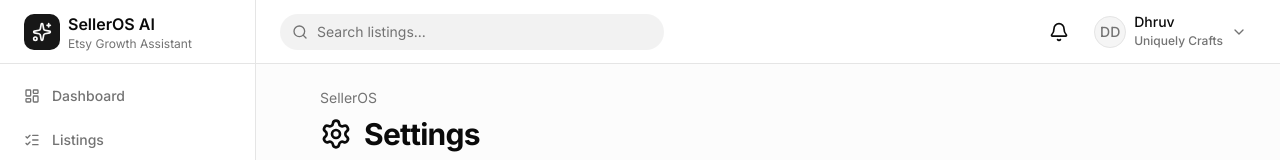
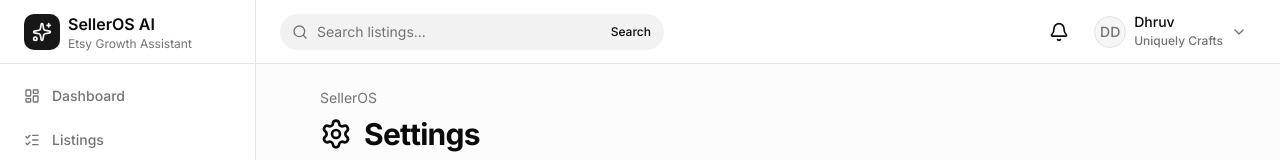
Before and after one commit to dobariyad8/selleros-ai, a Next.js app: page /settings in a window 1280 px wide. Shown: the top 160 px of the page. Built offline with nearby package versions, Linux system fonts and the light colour scheme; no server answers.

Commit message:
Add shared listing search

```diff
--- a/src/components/layout/Header.tsx
+++ b/src/components/layout/Header.tsx
@@ -1,8 +1,14 @@
+"use client";
+
+import type { FormEvent } from "react";
+import { useRouter } from "next/navigation";
 import {
   Bell,
   ChevronDown,
   Search,
 } from "lucide-react";
+
+import { useListings } from "@/hooks/useListings";
 
 import {
   Avatar,
@@ -22,19 +28,54 @@ import { Input } from "@/components/ui/input";
 import MobileSidebar from "./MobileSidebar";
 
 export default function Header() {
+  const router = useRouter();
+
+  const {
+    searchQuery,
+    setSearchQuery,
+  } = useListings();
+
+  function handleSearchSubmit(
+    event: FormEvent<HTMLFormElement>,
+  ) {
+    event.preventDefault();
+    router.push("/listings");
+  }
+
   return (
     <header className="flex h-16 min-w-0 shrink-0 items-center justify-between border-b bg-background px-3 sm:px-4 lg:px-6">
       <div className="flex min-w-0 flex-1 items-center gap-2 sm:gap-3">
         <MobileSidebar />
 
-        <div className="relative hidden min-w-0 w-full max-w-sm md:block">
-          <Search className="absolute left-3 top-1/2 size-4 -translate-y-1/2 text-muted-foreground" />
+        <form
+          onSubmit={handleSearchSubmit}
+          className="relative hidden min-w-0 w-full max-w-sm md:block"
+          role="search"
+        >
+          <Search className="pointer-events-none absolute left-3 top-1/2 size-4 -translate-y-1/2 text-muted-foreground" />
 
           <Input
+            type="search"
+            aria-label="Search Etsy listings"
             placeholder="Search listings..."
-            className="w-full pl-9"
+            value={searchQuery}
+            onChange={(event) => {
+              setSearchQuery(
+                event.target.value,
+              );
+            }}
+            className="w-full pl-9 pr-16"
           />
-        </div>
+
+          <Button
+            type="submit"
+            variant="ghost"
+            size="sm"
+            className="absolute right-1 top-1/2 h-7 -translate-y-1/2 px-2 text-xs"
+          >
+            Search
+          </Button>
+        </form>
       </div>
 
       <div className="ml-2 flex shrink-0 items-center gap-1 sm:gap-2">
@@ -93,7 +134,11 @@ export default function Header() {
               Subscription
             </DropdownMenuItem>
 
-            <DropdownMenuItem>
+            <DropdownMenuItem
+              onClick={() => {
+                router.push("/settings");
+              }}
+            >
               Settings
             </DropdownMenuItem>
 
--- a/src/components/listings/ListingsTable.tsx
+++ b/src/components/listings/ListingsTable.tsx
@@ -1,6 +1,9 @@
 "use client";
 
-import { useMemo, useState } from "react";
+import {
+  useMemo,
+  useState,
+} from "react";
 import { useRouter } from "next/navigation";
 import {
   ImageIcon,
@@ -36,23 +39,27 @@ export default function ListingsTable() {
     isLoading,
     isRefreshing,
     error,
+    searchQuery,
+    setSearchQuery,
     refreshListings,
   } = useListings();
 
   const router = useRouter();
 
-  const [search, setSearch] = useState("");
   const [statusFilter, setStatusFilter] =
     useState("all");
+
   const [sortBy, setSortBy] =
     useState("title-asc");
+
   const [currentPage, setCurrentPage] =
     useState(1);
 
   const listingsPerPage = 10;
 
   const filteredListings = useMemo(() => {
-    const query = search.trim().toLowerCase();
+    const query =
+      searchQuery.trim().toLowerCase();
 
     const filtered = listings.filter(
       (listing) => {
@@ -63,6 +70,9 @@ export default function ListingsTable() {
             .includes(query) ||
           listing.tags.some((tag) =>
             tag.toLowerCase().includes(query),
+          ) ||
+          String(listing.listingId).includes(
+            query,
           );
 
         const matchesStatus =
@@ -91,7 +101,7 @@ export default function ListingsTable() {
     });
   }, [
     listings,
-    search,
+    searchQuery,
     statusFilter,
     sortBy,
   ]);
@@ -104,25 +114,31 @@ export default function ListingsTable() {
     ),
   );
 
+  const safeCurrentPage = Math.min(
+  currentPage,
+  totalPages,
+);
+
   const paginatedListings = useMemo(() => {
-    const startIndex =
-      (currentPage - 1) * listingsPerPage;
+  const startIndex =
+  (safeCurrentPage - 1) *
+  listingsPerPage;
 
     return filteredListings.slice(
       startIndex,
       startIndex + listingsPerPage,
     );
-  }, [filteredListings, currentPage]);
+  }, [filteredListings, safeCurrentPage]);
 
   const startListing =
     filteredListings.length === 0
       ? 0
-      : (currentPage - 1) *
+      : (safeCurrentPage - 1) *
           listingsPerPage +
         1;
 
   const endListing = Math.min(
-    currentPage * listingsPerPage,
+    safeCurrentPage * listingsPerPage,
     filteredListings.length,
   );
 
@@ -221,11 +237,13 @@ export default function ListingsTable() {
             <Search className="absolute left-3 top-1/2 size-4 -translate-y-1/2 text-muted-foreground" />
 
             <input
-              type="text"
-              placeholder="Search listings..."
-              value={search}
+              type="search"
+              placeholder="Search titles, tags, or listing IDs..."
+              value={searchQuery}
               onChange={(event) => {
-                setSearch(event.target.value);
+                setSearchQuery(
+                  event.target.value,
+                );
                 setCurrentPage(1);
               }}
               className="w-full min-w-0 rounded-md border bg-background py-2 pl-10 pr-4 text-sm outline-none focus:ring-2 focus:ring-primary"
@@ -520,7 +538,7 @@ export default function ListingsTable() {
 
       <div className="flex flex-col gap-3 border-t p-4 sm:flex-row sm:items-center sm:justify-between sm:px-6">
         <p className="text-sm text-muted-foreground">
-          Page {currentPage} of {totalPages}
+          Page {safeCurrentPage} of {totalPages}
         </p>
 
         <div className="grid grid-cols-2 gap-2 sm:flex">
@@ -529,7 +547,7 @@ export default function ListingsTable() {
             variant="outline"
             size="sm"
             className="w-full sm:w-auto"
-            disabled={currentPage === 1}
+            disabled={safeCurrentPage === 1}
             onClick={() =>
               setCurrentPage((page) =>
                 Math.max(1, page - 1),
@@ -545,7 +563,7 @@ export default function ListingsTable() {
             size="sm"
             className="w-full sm:w-auto"
             disabled={
-              currentPage === totalPages ||
+              safeCurrentPage === totalPages ||
               filteredListings.length === 0
             }
             onClick={() =>
--- a/src/providers/ListingsProvider.tsx
+++ b/src/providers/ListingsProvider.tsx
@@ -6,7 +6,9 @@ import {
   useEffect,
   useMemo,
   useState,
+  type Dispatch,
   type ReactNode,
+  type SetStateAction,
 } from "react";
 
 import type {
@@ -42,6 +44,10 @@ export type ListingsContextValue = {
   isLoading: boolean;
   isRefreshing: boolean;
   error: string | null;
+  searchQuery: string;
+  setSearchQuery: Dispatch<
+    SetStateAction<string>
+  >;
   refreshListings: () => Promise<void>;
 };
 
@@ -76,6 +82,9 @@ export function ListingsProvider({
 
   const [error, setError] =
     useState<string | null>(null);
+
+  const [searchQuery, setSearchQuery] =
+    useState("");
 
   const analyzedListings =
     useMemo<AnalyzedListing[]>(
@@ -169,6 +178,8 @@ export function ListingsProvider({
         isLoading,
         isRefreshing,
         error,
+        searchQuery,
+        setSearchQuery,
         refreshListings,
       }),
       [
@@ -180,6 +191,7 @@ export function ListingsProvider({
         isLoading,
         isRefreshing,
         error,
+        searchQuery,
         refreshListings,
       ],
     );
```
